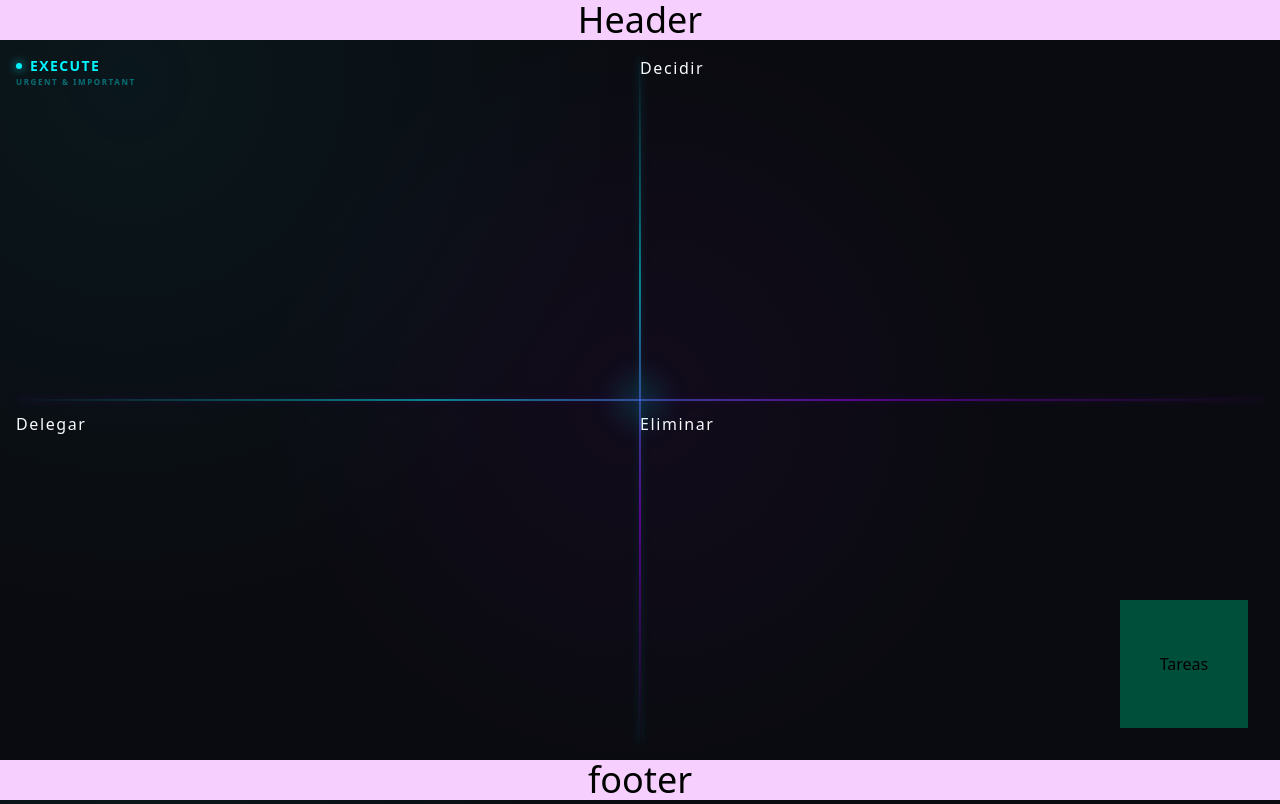
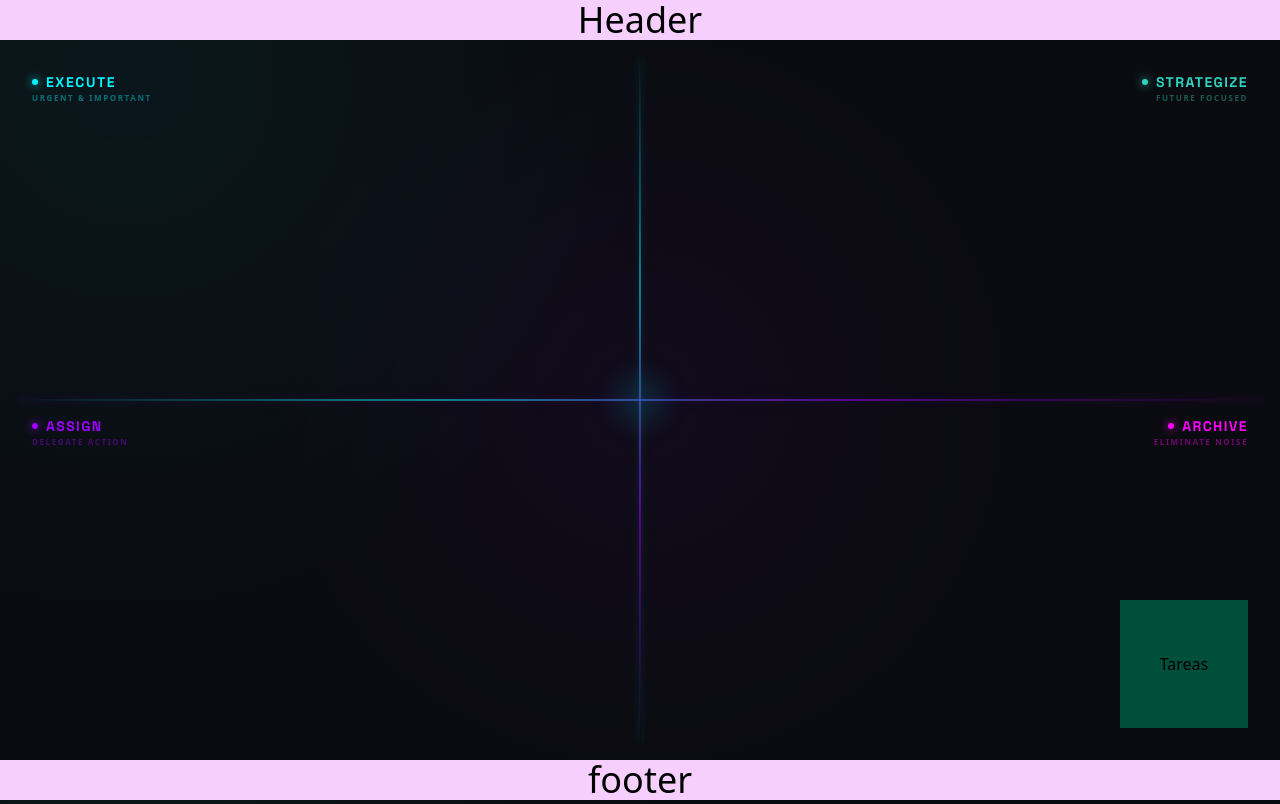
Before and after one commit to Merigaz/prototype-task-app, a Next.js app: page / in a window 1280 px wide. Built offline with nearby package versions, Linux system fonts and the light colour scheme.

Commit message:
finishing titles

```diff
--- a/app/components/EisenhowerMatrix.tsx
+++ b/app/components/EisenhowerMatrix.tsx
@@ -5,8 +5,8 @@ export default function EisenhowerMatrix() {
       <div className="matrix-h-line"></div>
       <div className="intersection-glow"></div>
       <section className="quadrant-matrix">
-        <div className="flex flex-col mb-4">
-          <h4 className="text-sm font-black text-luminous-cyan flex items-center gap-2 uppercase tracking-widest font-display">
+        <div className="flex flex-col">
+          <h4 className="text-sm font-black text-luminous-cyan flex items-center gap-2 uppercase font-display">
             <span className="size-1.5 rounded-full bg-luminous-cyan shadow-[0_0_10px_#00F5FF]"></span>
             EXECUTE
           </h4>
@@ -15,9 +15,39 @@ export default function EisenhowerMatrix() {
           </span>
         </div>
       </section>
-      <section className="quadrant-matrix">Decidir</section>
-      <section className="quadrant-matrix">Delegar</section>
-      <section className="quadrant-matrix">Eliminar</section>
+      <section className="quadrant-matrix justify-end">
+        <div className="flex flex-col items-end">
+          <h4 className="text-sm font-black text-soft-teal flex items-center gap-2 uppercase tracking-widest font-display text-right">
+            <span className="size-1.5 rounded-full bg-soft-teal shadow-[0_0_10px_#2DD4BF]"></span>{" "}
+            STRATEGIZE
+          </h4>
+          <span className="text-[8px] font-black text-soft-teal/40 uppercase tracking-[0.2em]">
+            Future Focused
+          </span>
+        </div>
+      </section>
+      <section className="quadrant-matrix">
+        <div className="flex flex-col">
+          <h4 className="text-sm font-black text-luminous-violet flex items-center gap-2 uppercase tracking-widest font-display">
+            <span className="size-1.5 rounded-full bg-luminous-violet shadow-[0_0_10px_#9D00FF]"></span>
+            ASSIGN
+          </h4>
+          <span className="text-[8px] font-black text-luminous-violet/40 uppercase tracking-[0.2em]">
+            Delegate Action
+          </span>
+        </div>
+      </section>
+      <section className="quadrant-matrix justify-end">
+        <div className="flex flex-col items-end">
+          <h4 className="text-sm font-black text-deep-magenta flex items-center gap-2 uppercase tracking-widest font-display text-right">
+            <span className="size-1.5 rounded-full bg-deep-magenta shadow-[0_0_10px_#FF00FF]"></span>
+            ARCHIVE
+          </h4>
+          <span className="text-[8px] font-black text-deep-magenta/40 uppercase tracking-[0.2em]">
+            Eliminate Noise
+          </span>
+        </div>
+      </section>
     </div>
   );
 }
--- a/app/layout.tsx
+++ b/app/layout.tsx
@@ -3,12 +3,12 @@ import { Plus_Jakarta_Sans, Space_Grotesk } from "next/font/google";
 import "./styles/globals.css";
 
 const jakartaSans = Plus_Jakarta_Sans({
-  variable: "--font-font-sans",
+  variable: "--font-sans",
   subsets: ["latin"],
 });
 
 const spaceGrotesk = Space_Grotesk({
-  variable: "--font-font-display",
+  variable: "--font-display",
   subsets: ["latin"],
 });
 
--- a/app/styles/components.css
+++ b/app/styles/components.css
@@ -2,7 +2,7 @@
 
 @layer components {
   .quadrant-matrix {
-    @apply text-cool-white flex justify-start items-start tracking-widest;
+    @apply text-cool-white flex justify-start items-start tracking-widest p-4;
   }
 }
 
--- a/app/styles/globals.css
+++ b/app/styles/globals.css
@@ -10,7 +10,10 @@
   --color-soft-teal: #2dd4bf;
   --color-light-gold: #d0bb95;
 }
-
+@theme inline{
+  --font-sans: var(--font-sans);
+  --font-display: var(--font-display);
+}
 body {
   display: flex;
   flex-direction: column;
```
